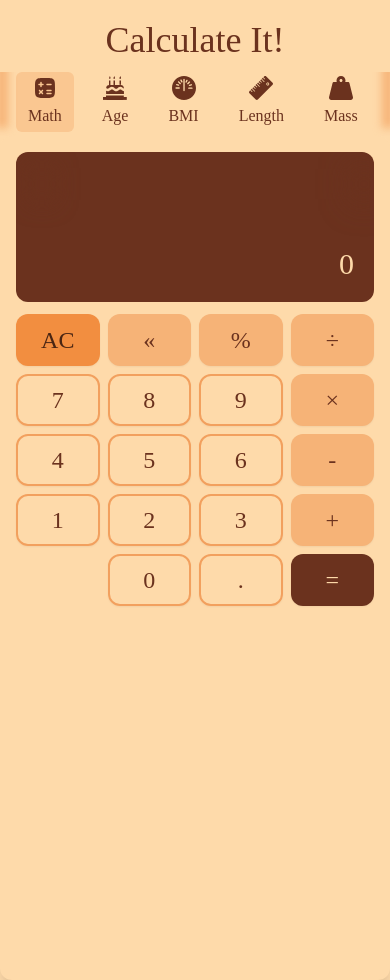
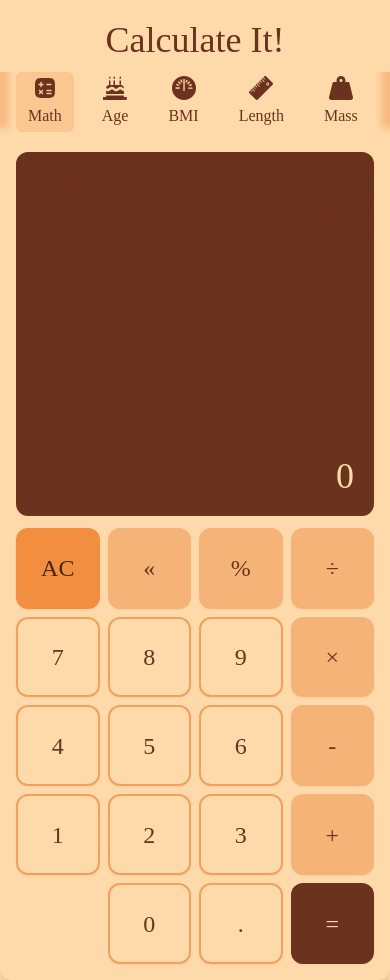
Before and after one commit to AllanKirui/calculate-it, a Vue app: page /math in a window 390 px wide. Built offline with nearby package versions, Linux system fonts and the light colour scheme.

Commit message:
Update styles for math view

```diff
--- a/src/views/ViewMath.vue
+++ b/src/views/ViewMath.vue
@@ -1,15 +1,16 @@
 <template>
   <!-- The Output -->
   <div
-    class="overflow-x-hidden relative flex flex-col justify-end gap-2 min-h-[150px] p-5 bg-liver text-sandy-brown rounded-xl">
+    class="display-container md:min-h-[150px] overflow-x-hidden relative flex flex-col justify-end gap-2 p-5 bg-liver text-sandy-brown rounded-xl">
     <!-- Blurred Left & Right Edges For Previous Operations -->
     <div class="absolute top-4 left-4 w-5 h-8 bg-liver blur-md z-10"></div>
     <div class="absolute top-4 right-0 w-5 h-8 bg-liver blur-lg z-10"></div>
 
     <!-- Previous Operations -->
     <div v-if="mathData.history"
-      class="horizontally-scrollable pb-1 text-right whitespace-nowrap overflow-x-auto transition-all duration-500 ease-in">
-      <span v-for="expression in mathData.history" :key="expression" class="ml-4">{{ expression }}</span>
+      class="scrollable flex flex-col md:block pr-1 md:pr-0 md:pb-1 text-right whitespace-nowrap max-h-32 overflow-y-auto md:overflow-x-auto">
+      <span v-for="expression in mathData.history" :key="expression" class="mb-2 md:mb-0 md:ml-4 text-lg">{{ expression
+      }}</span>
     </div>
 
     <!-- Current Expression -->
@@ -17,23 +18,23 @@
       <div v-if="mathData.expression">
         <!-- Current Operand -->
         <h2 class="text-navajo-white duration-200"
-          :class="[mathData.hasEvaluated ? 'text-2xl md:text-[26px]' : 'text-3xl md:text-[40px]']">{{ mathData.expression
+          :class="[mathData.hasEvaluated ? 'text-2xl md:text-[26px]' : 'text-4xl md:text-[40px]']">{{ mathData.expression
           }}</h2>
 
         <!-- Result -->
-        <h3 class="mt-1 duration-200"
-          :class="[mathData.hasEvaluated ? 'text-3xl md:text-[40px] text-navajo-white' : 'text-2xl md:text-[26px]']">= {{
+        <h3 class="md:mt-1 duration-200"
+          :class="[mathData.hasEvaluated ? 'text-4xl md:text-[40px] text-navajo-white' : 'text-2xl md:text-[26px]']">= {{
             mathData.result }}</h3>
       </div>
       <div v-else>
         <!-- Default Result -->
-        <h2 class="text-3xl md:text-[40px] text-navajo-white">{{ mathData.defaultResult }}</h2>
+        <h2 class="text-4xl md:text-[40px] text-navajo-white">{{ mathData.defaultResult }}</h2>
       </div>
     </div>
   </div>
 
   <!-- The Buttons -->
-  <div class="grid grid-cols-4 grid-rows-4 gap-2 text-2xl mt-3">
+  <div class="buttons-container md:min-h-full grid grid-cols-4 grid-rows-5 gap-2 text-2xl mt-3">
     <!-- Row 1 Buttons -->
     <button v-if="!mathData.expression" @click="clear('all')" class="btn btn-clear">AC</button>
     <button v-else @click="clear" class="btn btn-clear">C</button>
```
